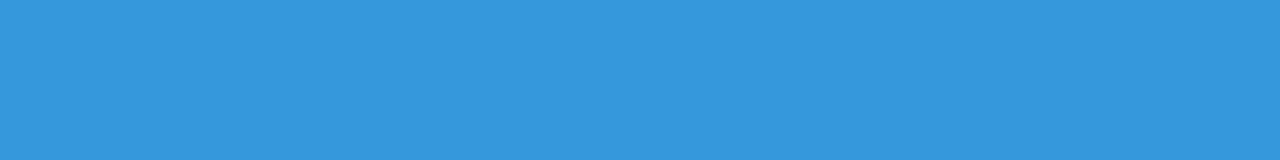
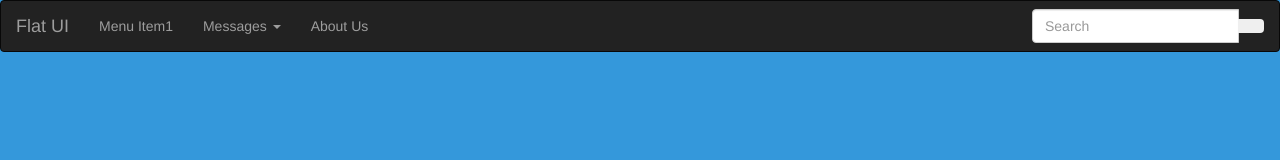
Before and after one commit to TAMSCompSci/tamscompsci.github.io, a plain HTML site: page index.html in a window 1280 px wide. Drawn offline with nearby package versions, Linux system fonts and the light colour scheme.

Commit message:
added header + some files

```diff
--- a/index.html
+++ b/index.html
@@ -1,10 +1,60 @@
 <!DOCTYPE html>
 <html>
 	<head>
+		<!--Title of Website-->
+		<title>TAMS CSO Website</title>
+		<!--Description of site-->
+		<meta name="description" content="CSO-Computer Science Organization">
+		<meta name="viewport" content="width=1000, initial-scale=1.0, maximum-scale=1.0">
+		<!--Loading Bootstrap-->
+		<link href="bootstrap.min.css" rel="stylesheet">
+		<!--Loading FlatUI-->
+		<link rel="stylesheet" type="text/css" href="flat-ui.css">
+		<link rel="stylesheet" type="text/css" href="flat-ui.min.css">
+		<!--Loading Custom JS and CSS-->
 		<link rel="stylesheet" type="text/css" href="style.css">
 		<script type="text/javascript" src="script.js"></script>
+
 	</head>
 	<body>
-
+	<div class="row demo-row">
+        <div class="col-xs-12">
+          <nav class="navbar navbar-inverse navbar-embossed" role="navigation">
+            <div class="navbar-header">
+              <button type="button" class="navbar-toggle" data-toggle="collapse" data-target="#navbar-collapse-01">
+                <span class="sr-only">Toggle navigation</span>
+              </button>
+              <a class="navbar-brand" href="#">Flat UI</a>
+            </div>
+            <div class="collapse navbar-collapse" id="navbar-collapse-01">
+              <ul class="nav navbar-nav navbar-left">
+                <li><a href="#fakelink">Menu Item<span class="navbar-unread">1</span></a></li>
+                <li class="dropdown">
+                  <a href="#" class="dropdown-toggle" data-toggle="dropdown">Messages <b class="caret"></b></a>
+                  <span class="dropdown-arrow"></span>
+                  <ul class="dropdown-menu">
+                    <li><a href="#">Action</a></li>
+                    <li><a href="#">Another action</a></li>
+                    <li><a href="#">Something else here</a></li>
+                    <li class="divider"></li>
+                    <li><a href="#">Separated link</a></li>
+                  </ul>
+                </li>
+                <li><a href="#fakelink">About Us</a></li>
+               </ul>
+               <form class="navbar-form navbar-right" action="#" role="search">
+                <div class="form-group">
+                  <div class="input-group">
+                    <input class="form-control" id="navbarInput-01" type="search" placeholder="Search">
+                    <span class="input-group-btn">
+                      <button type="submit" class="btn"><span class="fui-search"></span></button>
+                    </span>
+                  </div>
+                </div>
+              </form>
+            </div><!-- /.navbar-collapse -->
+          </nav><!-- /navbar -->
+        </div>
+      </div>
 	</body>
 </html>
```
